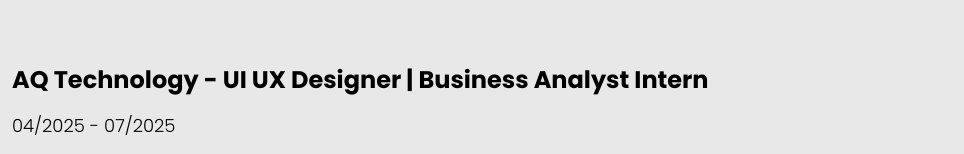
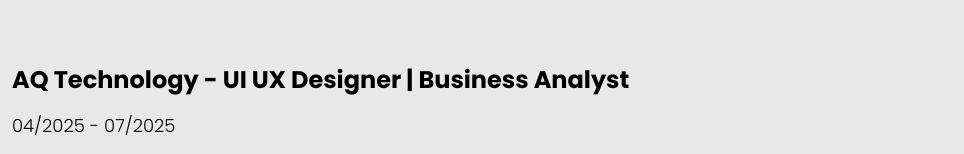
Before and after one commit to Huyhoang23231/New-Portfolio, a React (Vite) app: page /AboutMe in a window 1280 px wide. Shown: the part 2254-2408 px from the top of the page, without its empty margins (0-964 px from the left). Built offline with nearby package versions, Linux system fonts and the light colour scheme.

Commit message:
Update Text

```diff
--- a/src/page/About.jsx
+++ b/src/page/About.jsx
@@ -127,7 +127,7 @@ export const About = () => {
         {/** aq technology */}
         <div className="my-8">
           <p className="font-bold text-2xl mb-4">
-            AQ Technology - UI UX Designer | Business Analyst Intern
+            AQ Technology - UI UX Designer | Business Analyst
           </p>
           <span className="font-light text-lg">04/2025 - 07/2025</span>
           {/** AQ Describe */}
```
